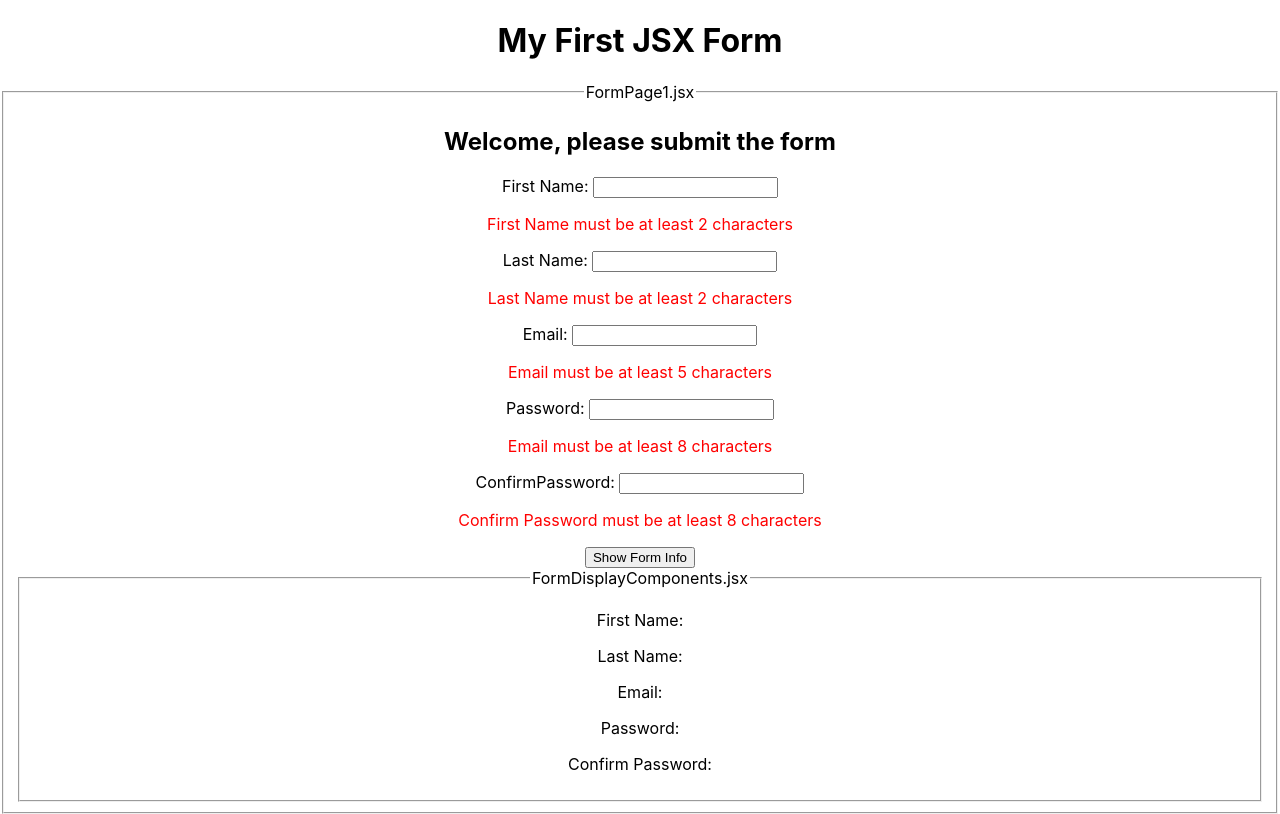
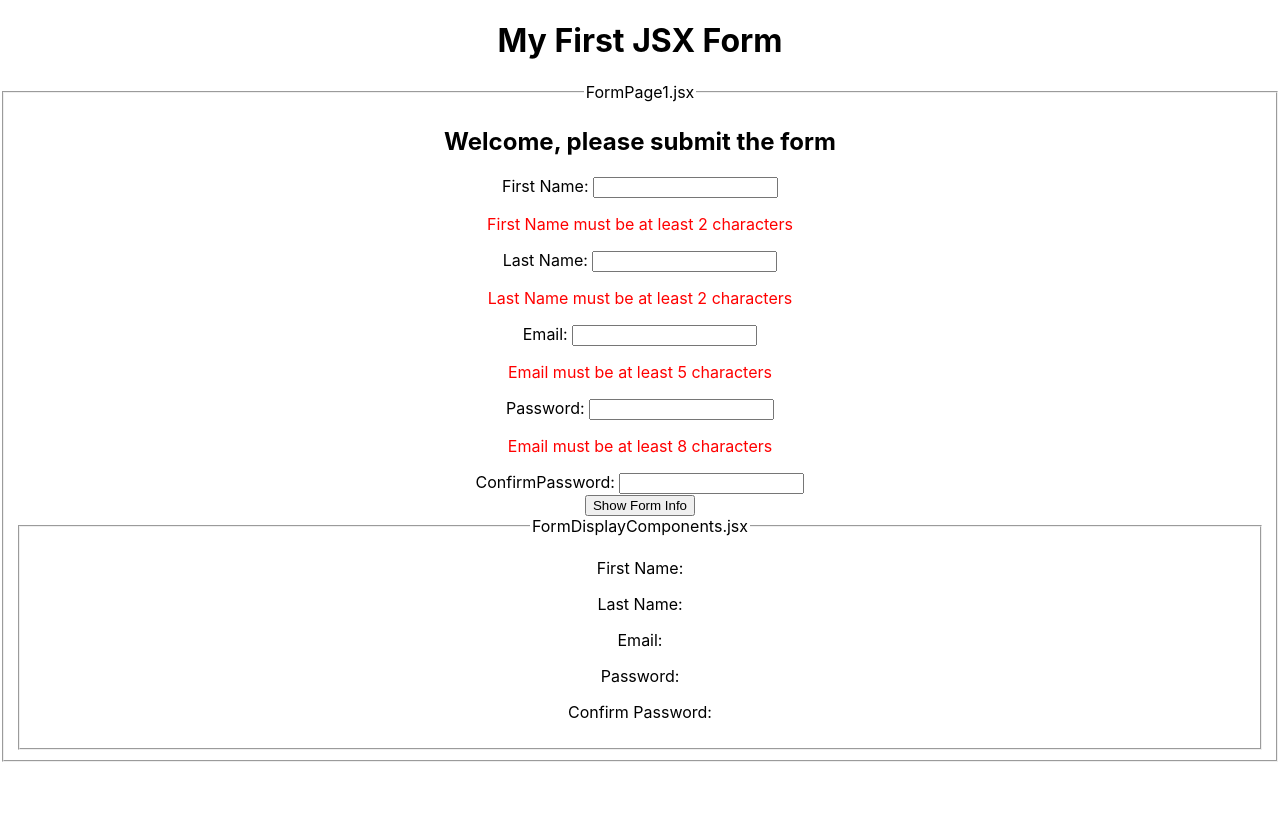
Before and after one commit to PaulDeUlloa/hook_form, a React (Create React App) app: page / in a window 1280 px wide. Built offline with nearby package versions, Linux system fonts and the light colour scheme.

Commit message:
Fixed confirm password error message

```diff
--- a/src/views/FormPage1.jsx
+++ b/src/views/FormPage1.jsx
@@ -26,6 +26,11 @@ const FormPage1 = (props) => {
         // No database yet
 
         const newData = { firstName, lastName, email, password, confirmPassword };
+        setFirstName("");
+        setLastName("");
+        setEmail("");
+        setPassword("");
+        setConfirmPassword("");
         console.log(newData);
 
         setHasBeenSubmitted(true);
@@ -112,9 +117,9 @@ const FormPage1 = (props) => {
                             onChange={(e) => { setConfirmPassword(e.target.value) }}
                         />
                         {
-                            confirmPassword == password ?
-                                <p style={{ color: "red" }}>Confirm Password must be at least 8 characters</p> :
-                                <p style={{ color: "red" }}>Passwords must match </p>
+                            confirmPassword !== password ?
+                                <p style={{ color: "red" }}>Passwords must match </p>:
+                                <></>
                         }
                     </div>
                     <button>Show Form Info</button>
```
